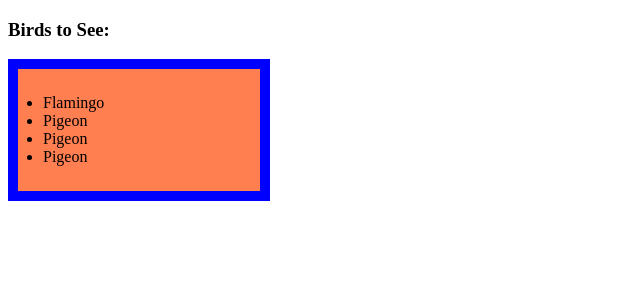
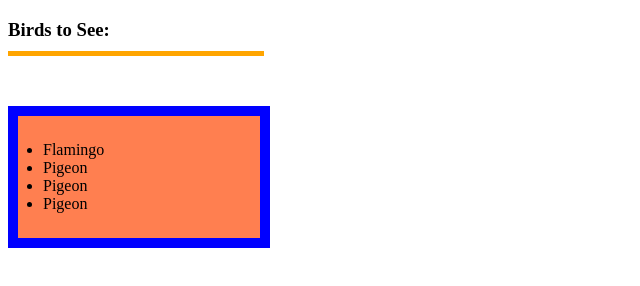
Before and after one commit to Lizzi9/CSS-BOX-MODEL, a plain HTML site: page index.html in a window 1280 px wide. Shown: the whole page, without its empty margins (0-640 px from the left). Drawn offline with Linux system fonts and the light colour scheme.

Commit message:
add bottom border to h3

```diff
--- a/index.css
+++ b/index.css
@@ -1,3 +1,9 @@
+h3{
+    width:20vw;
+    border-bottom: 5px solid orange;
+    padding-bottom:10px;
+
+}
 div{
     width:100px;
 }
@@ -7,4 +13,5 @@ div{
     border: 10px solid blue;
     background-color: coral;
     padding:25px;
+    margin-top: 50px;
 }
```
